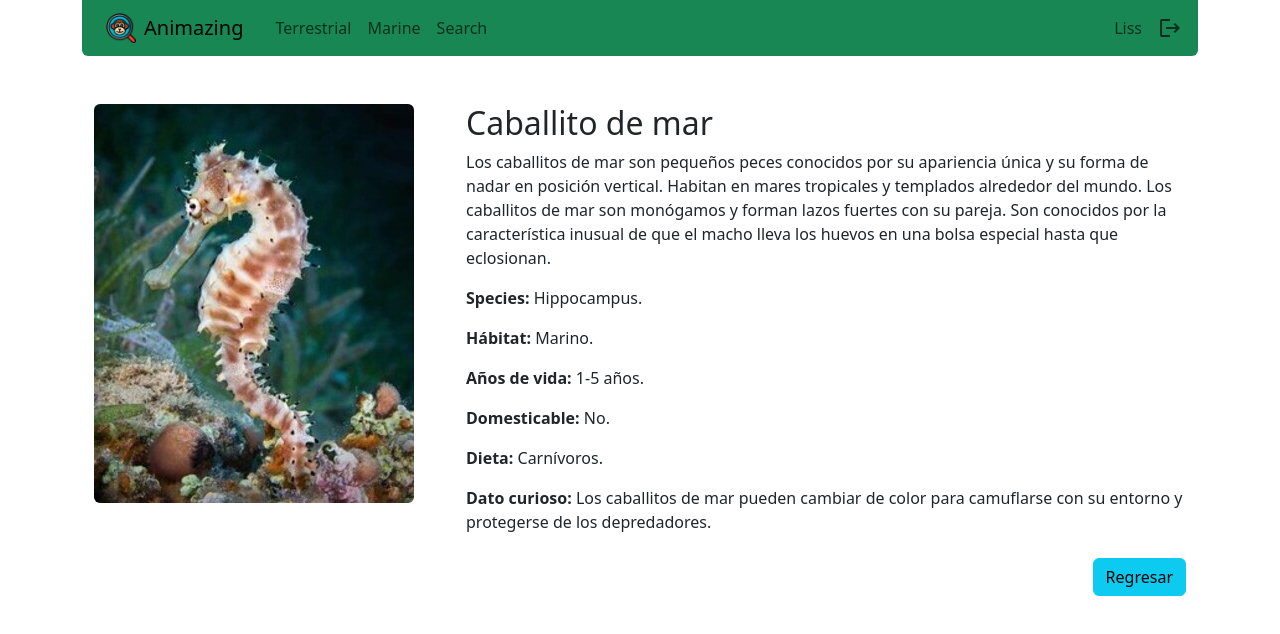
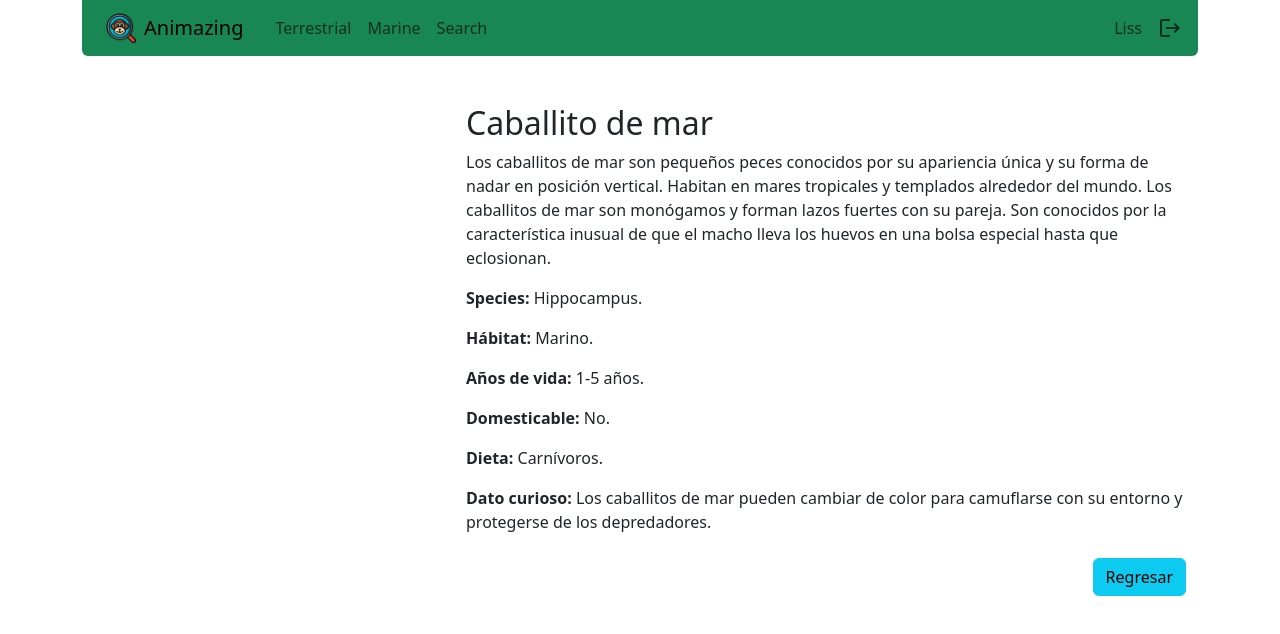
Before and after one commit to abrilBjarano/Animazing, a React (Vite) app: page /animal/marino-caballito in a window 1280 px wide. Shown: the top 634 px of the page. Built offline with nearby package versions, Linux system fonts and the light colour scheme.

Commit message:
Added Animate,css

```diff
--- a/package.json
+++ b/package.json
@@ -10,6 +10,7 @@
     "preview": "vite preview"
   },
   "dependencies": {
+    "animate.css": "^4.1.1",
     "react": "^18.3.1",
     "react-dom": "^18.3.1",
     "react-router-dom": "^6.26.0"
--- a/src/animals/pages/AnimalPage.jsx
+++ b/src/animals/pages/AnimalPage.jsx
@@ -31,7 +31,7 @@ export const AnimalPage = () => {
                <img
                   src={ animalImgUrl }
                   alt={ animal.name }
-                  className="img-fluid w-100 rounded"
+                  className="img-fluid w-100 rounded animate__animated animate__flipInX"
                />
             </div>
             {/* Información en pantallas pequeñas */}
@@ -51,7 +51,7 @@ export const AnimalPage = () => {
                <img
                   src={ animalImgUrl }
                   alt={ animal.name }
-                  className="img-fluid rounded"
+                  className="img-fluid rounded animate__animated animate__flipInX"
                />
             </div>
             <div className="col-md-8 col-12 d-none d-md-block">
--- a/src/main.jsx
+++ b/src/main.jsx
@@ -1,8 +1,12 @@
 import React from 'react';
 import ReactDOM from 'react-dom/client';
+
 import './styles.css';
 import { Animazing } from './Animazing';
+
 import { createBrowserRouter, RouterProvider } from 'react-router-dom';
+
+import 'animate.css';import 'animate.css';
 
 
 const router = createBrowserRouter([
```
Also changed, not shown: 1 other file (tests, documents, lock files or other folders).
